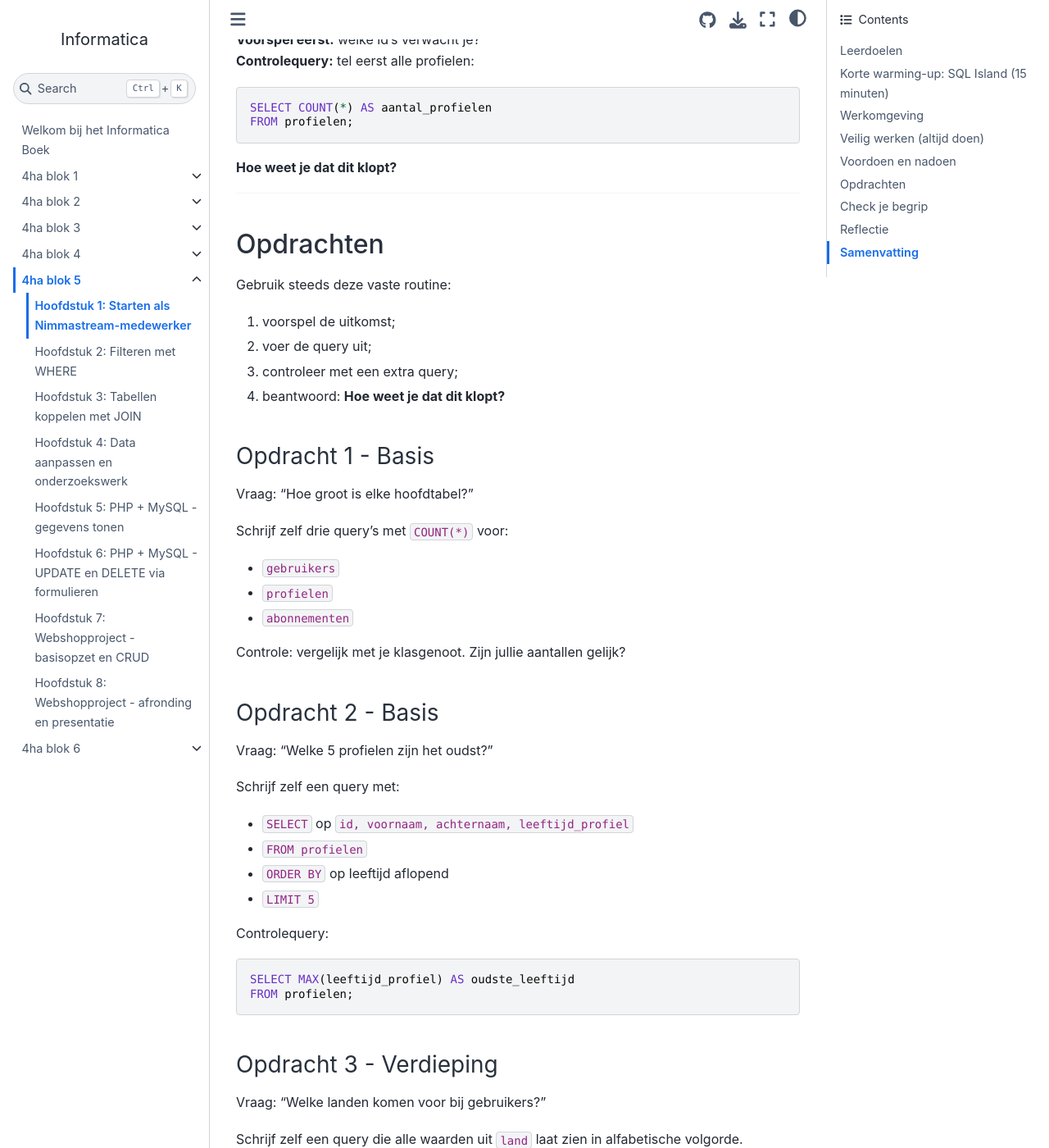
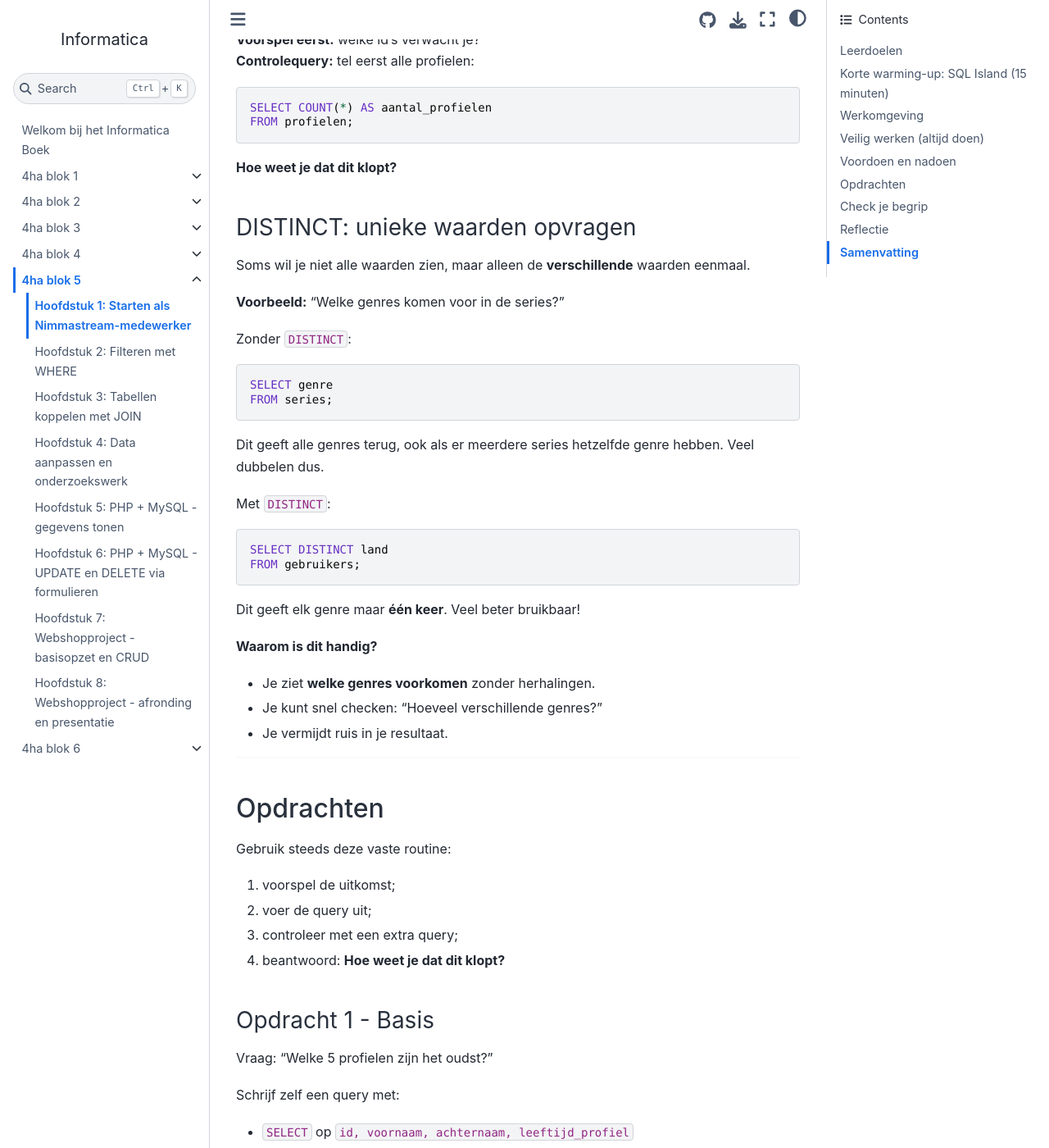
Before and after one commit to JoostvanTiel/informatica, a Jupyter Book: the page built from book/blok5/hoofdstuk1.md, in a window 1280 px wide and 1400 px high, scrolled down 2208 px. Shown: the whole window at 82% size. Built offline with Jupyter Book 1.0.4 settings and Sphinx 7.4.7 and the Sphinx Book theme 1.1.4, drawn with Linux system fonts in a browser that asks for light colours; some of the changed text lies outside the part shown.

Commit message:
Add DISTINCT explanation and examples in Hoofdstuk 1; update SQL query instructions and assignments

````diff
--- a/book/blok5/hoofdstuk1.md
+++ b/book/blok5/hoofdstuk1.md
@@ -6,7 +6,7 @@ In dit hoofdstuk leer je:
 
 - wat een database, tabel, rij en kolom is;
 - veilig werken in phpMyAdmin;
-- je eerste SQL-query's met `SELECT`, `ORDER BY` en `LIMIT`;
+- je eerste SQL-query's met `SELECT`, `ORDER BY`, `LIMIT` en `DISTINCT`;
 - voorspellen wat een query teruggeeft.
 
 Aan het einde kun je eenvoudige data ophalen uit de Nimmastream-database en uitleggen waarom je resultaat klopt.
@@ -93,6 +93,36 @@ FROM profielen;
 
 **Hoe weet je dat dit klopt?**
 
+### DISTINCT: unieke waarden opvragen
+
+Soms wil je niet alle waarden zien, maar alleen de **verschillende** waarden eenmaal.
+
+**Voorbeeld:** "Welke genres komen voor in de series?"
+
+Zonder `DISTINCT`:
+
+```sql
+SELECT genre
+FROM series;
+```
+
+Dit geeft alle genres terug, ook als er meerdere series hetzelfde genre hebben. Veel dubbelen dus.
+
+Met `DISTINCT`:
+
+```sql
+SELECT DISTINCT land
+FROM gebruikers;
+```
+
+Dit geeft elk genre maar **één keer**. Veel beter bruikbaar!
+
+**Waarom is dit handig?**
+
+- Je ziet **welke genres voorkomen** zonder herhalingen.
+- Je kunt snel checken: "Hoeveel verschillende genres?"
+- Je vermijdt ruis in je resultaat.
+
 ---
 
 ## Opdrachten
@@ -106,18 +136,6 @@ Gebruik steeds deze vaste routine:
 
 ### Opdracht 1 - Basis
 
-Vraag: "Hoe groot is elke hoofdtabel?"
-
-Schrijf zelf drie query’s met `COUNT(*)` voor:
-
-- `gebruikers`
-- `profielen`
-- `abonnementen`
-
-Controle: vergelijk met je klasgenoot. Zijn jullie aantallen gelijk?
-
-### Opdracht 2 - Basis
-
 Vraag: "Welke 5 profielen zijn het oudst?"
 
 Schrijf zelf een query met:
@@ -127,28 +145,20 @@ Schrijf zelf een query met:
 - `ORDER BY` op leeftijd aflopend
 - `LIMIT 5`
 
-Controlequery:
+Controleer je antwoord door de volgende query uit te voeren:
 
 ```sql
 SELECT MAX(leeftijd_profiel) AS oudste_leeftijd
 FROM profielen;
 ```
 
-### Opdracht 3 - Verdieping
+### Opdracht 2 - Verdieping
 
 Vraag: "Welke landen komen voor bij gebruikers?"
 
-Schrijf zelf een query die alle waarden uit `land` laat zien in alfabetische volgorde.
+Schrijf zelf een query met `DISTINCT` die alle verschillende waarden uit `land` laat zien in alfabetische volgorde.
 
-Controlequery:
-
-```sql
-SELECT COUNT(*) AS aantal_uk
-FROM gebruikers
-WHERE land = 'UK';
-```
-
-### Opdracht 4 - Debuggen
+### Opdracht 3 - Debuggen
 
 Iemand schreef:
 
@@ -163,19 +173,11 @@ LIMIT 5;
 2. Verbeter de query.
 3. Hoe weet je dat je fix klopt?
 
-### Opdracht 5 - Uitdaging (onderzoek)
+### Opdracht 4 - Uitdaging (onderzoek)
 
-Vraag: "Bestaat de klant `harry.styles@nimmastream.com`?"
+Vraag: "Bestaat de klant `nina.bos@nimmastream.com`?"
 
 Schrijf zelf een query die de gegevens van deze klant opzoekt.
-
-Controlequery:
-
-```sql
-SELECT COUNT(*) AS aantal
-FROM gebruikers
-WHERE email = 'harry.styles@nimmastream.com';
-```
 
 ---
 
@@ -185,6 +187,8 @@ WHERE email = 'harry.styles@nimmastream.com';
 2. Wat is het verschil tussen een rij en een kolom?
 3. Waarom is voorspellen vóór uitvoeren nuttig?
 4. Welke controlequery hielp jou vandaag het meest?
+5. Wat is het verschil tussen `SELECT land` en `SELECT DISTINCT land`?
+6. Wanneer zou je `COUNT(DISTINCT kolom)` gebruiken?
 
 ---
 
@@ -199,4 +203,5 @@ Welke fout maakte je vandaag (of bijna), en hoe vond je die terug?
 - Je werkt in je eigen `nimmastream_<gebruikersnaam>`-database.
 - Je gebruikt `SELECT` om data op te vragen.
 - Met `ORDER BY` en `LIMIT` maak je resultaatlijsten bruikbaar.
+- Met `DISTINCT` zie je alleen unieke waarden (geen dubbelen).
 - Je controleert elke query met een onderbouwing.
````
Also changed, not shown: other parts of book/blok5/hoofdstuk1.md (+1 -1 lines).
